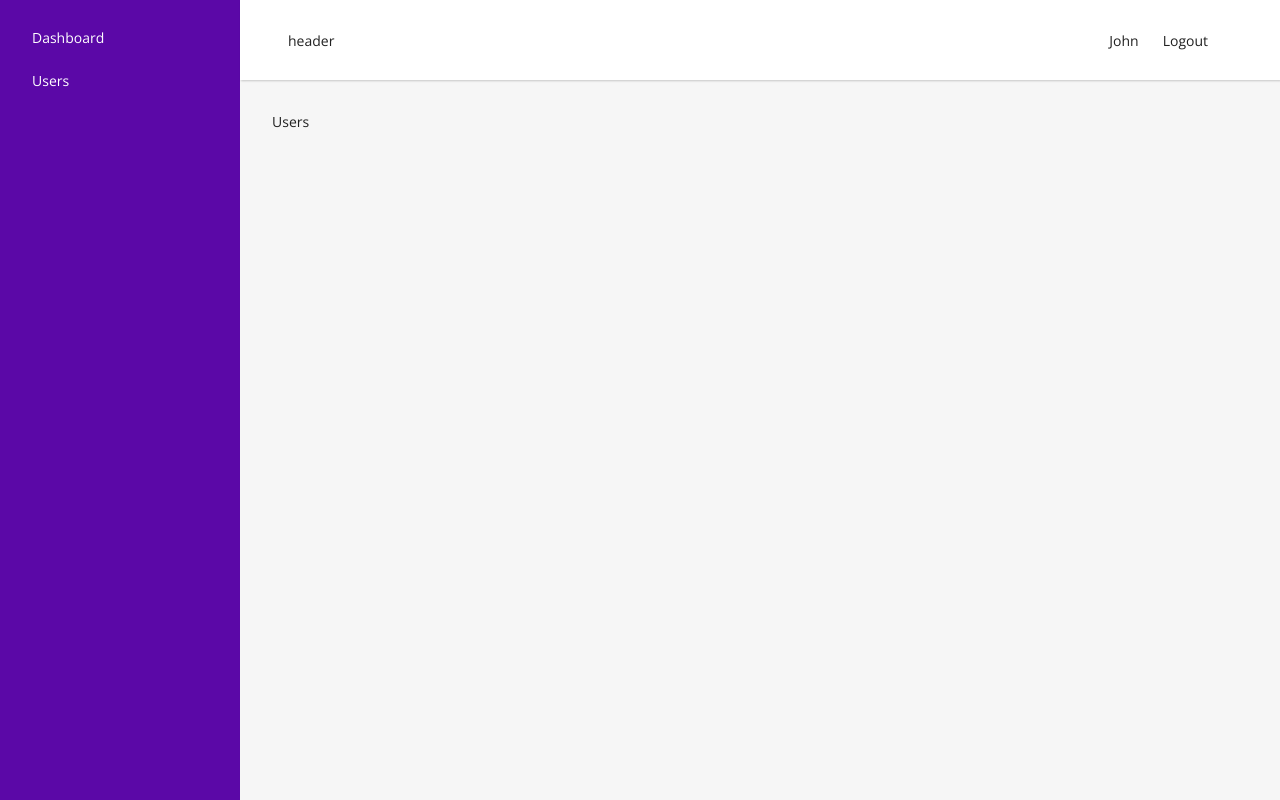
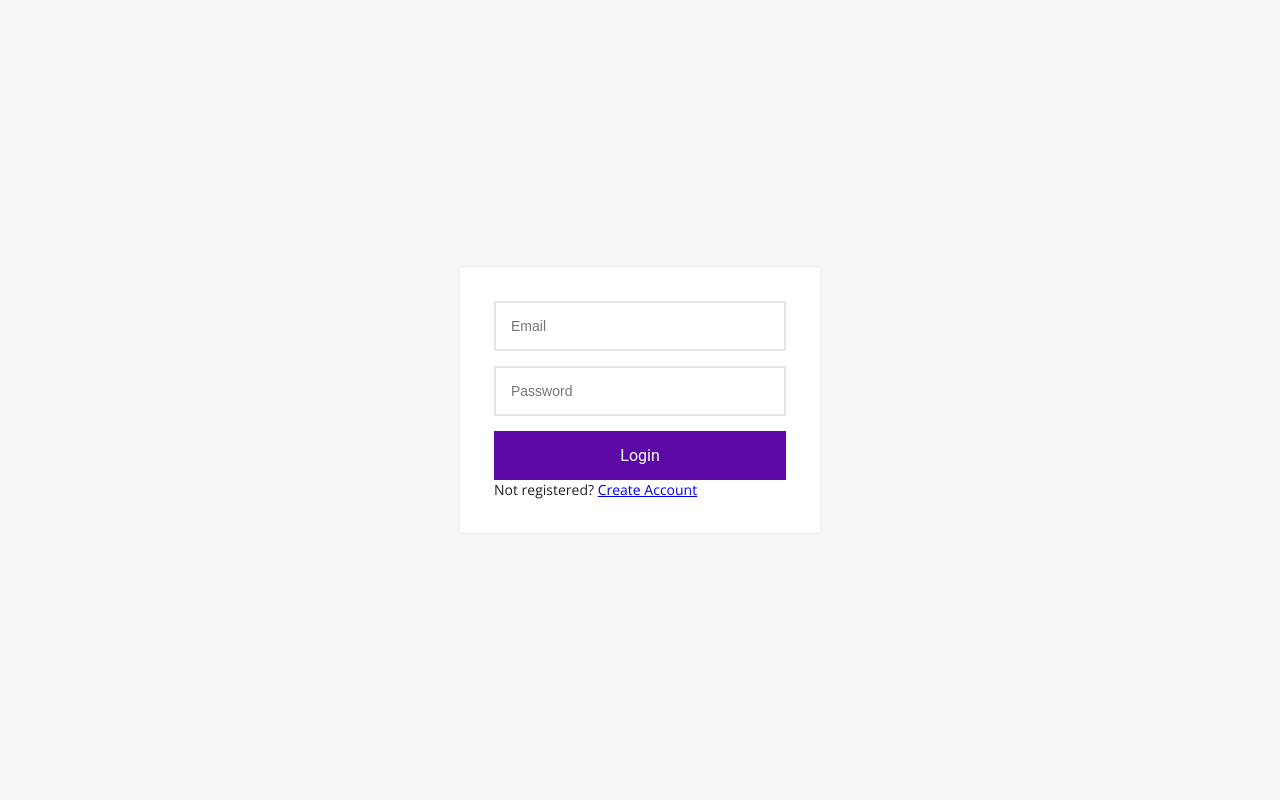
Before and after one commit to psalmistcom/lara_react_project, a React (Vite) app in the folder react/: page /login in a window 1280 px wide. Before the commit this address led to /users. Built offline with nearby package versions, Linux system fonts and the light colour scheme.

Commit message:
login page

```diff
--- a/react/src/contexts/ContextProvider.jsx
+++ b/react/src/contexts/ContextProvider.jsx
@@ -11,8 +11,8 @@
     const [user, setUser] = useState({
         name: "John"
     });
-    // const [token, _setToken] = useState(localStorage.getItem('ACCESS_TOKEN'));
-    const [token, _setToken] = useState(123);
+    const [token, _setToken] = useState(localStorage.getItem('ACCESS_TOKEN'));
+    // const [token, _setToken] = useState(123);
 
     const setToken = (token) => {
         _setToken(token)
--- a/react/src/views/Login.jsx
+++ b/react/src/views/Login.jsx
@@ -1,8 +1,23 @@
 import React from 'react'
+import { Link } from 'react-router-dom'
+const Login = () => {
+    const onSubmit = (ev) => {
+        ev.preventDefault();
+    }
 
-const Login = () => {
     return (
-        <div>Login</div>
+        <div className="login-signup-form animated fadeInDown">
+            <div className="form">
+                <form onSubmit={onSubmit}>
+                    <input type="email" placeholder="Email" />
+                    <input type="password" placeholder="Password" />
+                    <button className="btn btn-block"> Login </button>
+                    <p>
+                        Not registered? <Link to="/signup"> Create Account </Link>
+                    </p>
+                </form>
+            </div>
+        </div>
     )
 }
 
```
